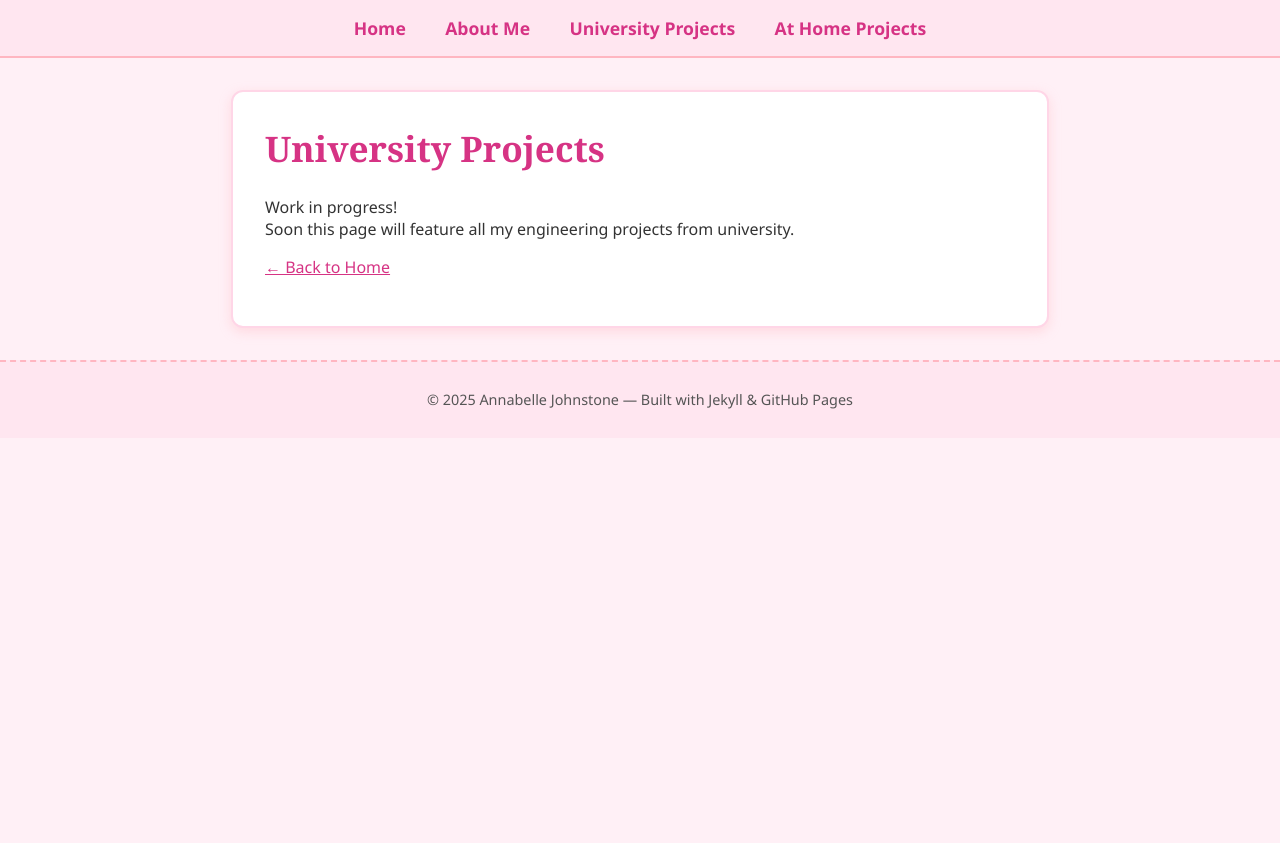
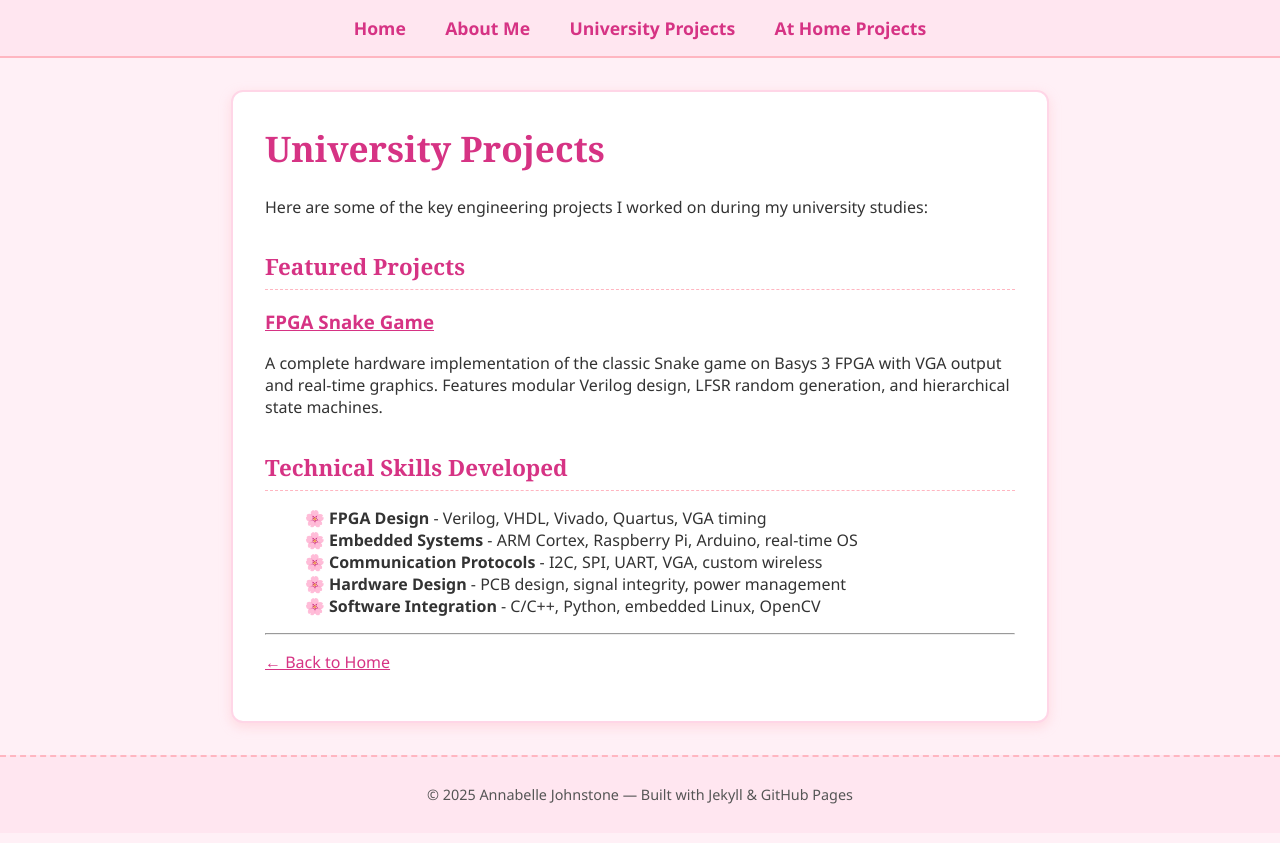
Before and after one commit to AnnabelleJohnstone/AJengineering-projects, a Jekyll site: the page built from university-projects.md, in a window 1280 px wide. Shown: the top 843 px of the page. Built offline with Jekyll 4.4.1, drawn with Linux system fonts in a browser that asks for light colours.

Commit message:
Update university-projects.md

```diff
--- a/university-projects.md
+++ b/university-projects.md
@@ -5,7 +5,24 @@ title: University Projects
 
 # University Projects
 
-Work in progress!
-Soon this page will feature all my engineering projects from university.
+
+Here are some of the key engineering projects I worked on during my university studies:
+
+##  Featured Projects
+
+### [FPGA Snake Game](/projects/fpga-snake-game)
+A complete hardware implementation of the classic Snake game on Basys 3 FPGA with VGA output and real-time graphics. Features modular Verilog design, LFSR random generation, and hierarchical state machines.
+
+
+
+##  Technical Skills Developed
+
+- **FPGA Design** - Verilog, VHDL, Vivado, Quartus, VGA timing
+- **Embedded Systems** - ARM Cortex, Raspberry Pi, Arduino, real-time OS
+- **Communication Protocols** - I2C, SPI, UART, VGA, custom wireless
+- **Hardware Design** - PCB design, signal integrity, power management
+- **Software Integration** - C/C++, Python, embedded Linux, OpenCV
+
+---
 
 [← Back to Home]({{ '/' | relative_url }})
```
